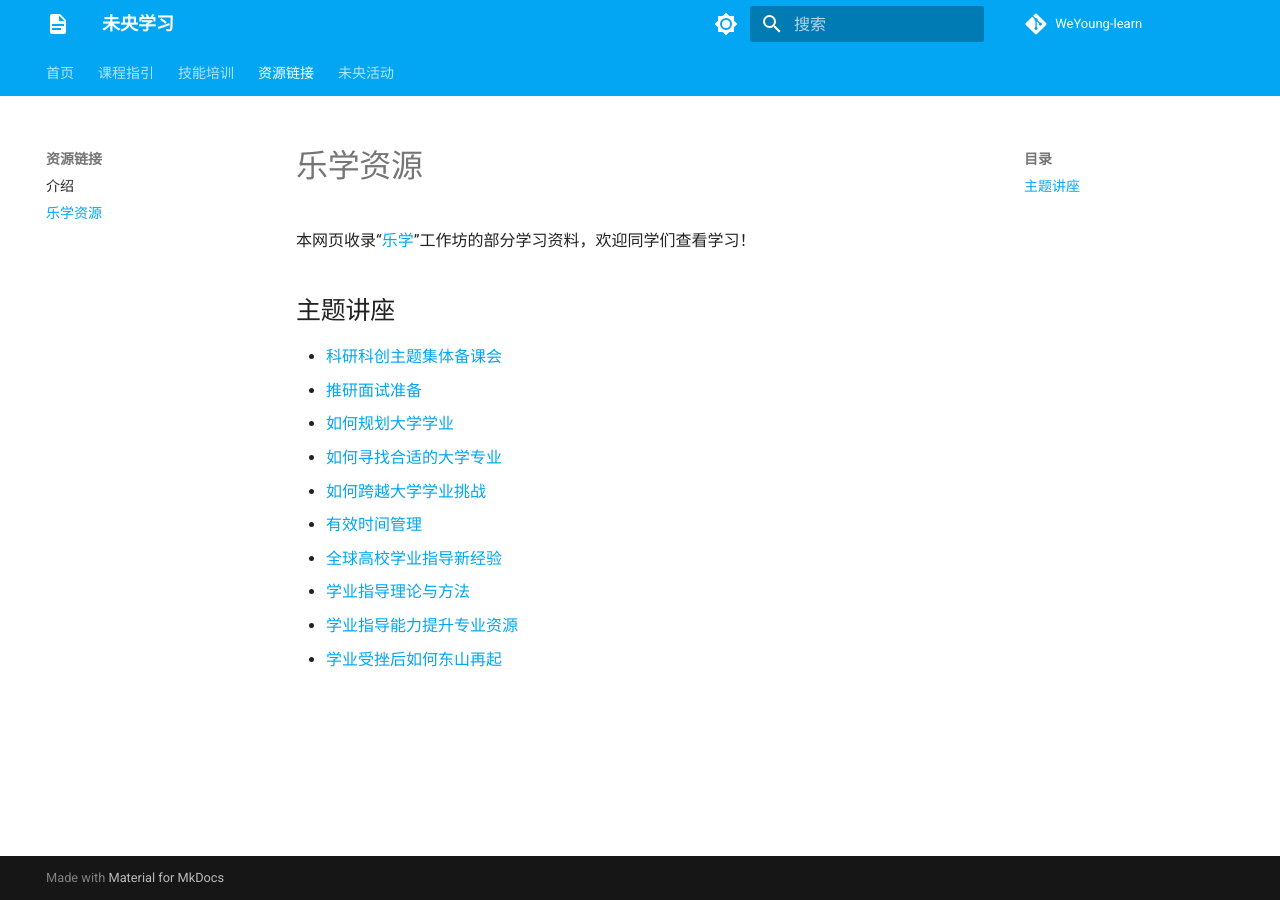
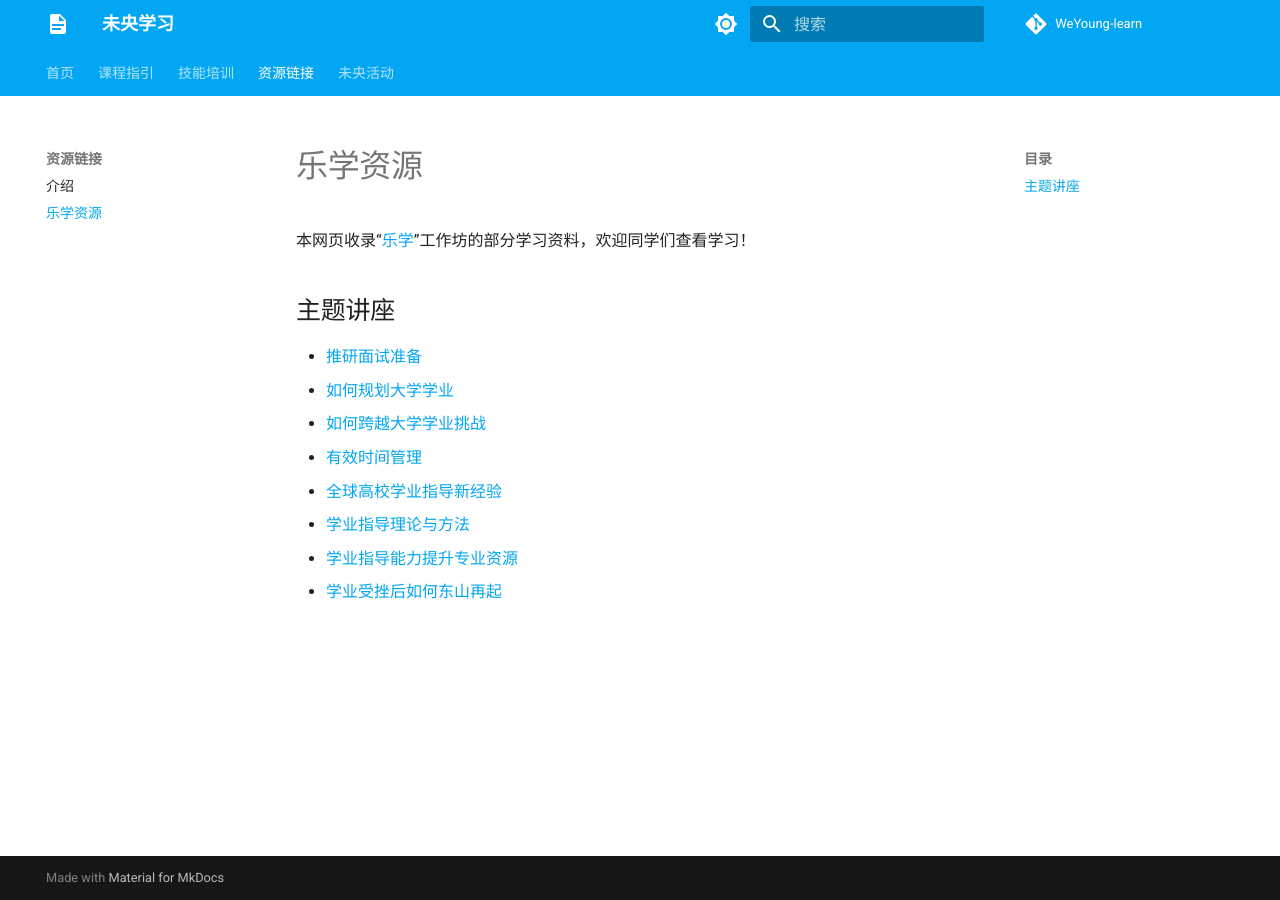
Before and after one commit to WeYoung-learn/WeYoung-learn.github.io, an MkDocs documentation site: the page built from docs/resources/lexue/index.md, in a window 1280 px wide. Built offline with MkDocs 1.6.1 and Material for MkDocs 9.7.7, drawn with Linux system fonts in a browser that asks for light colours; comment, search, counter and statistics services are not loaded.

Commit message:
2 objects of lexue deleted

```diff
--- a/docs/resources/lexue/index.md
+++ b/docs/resources/lexue/index.md
@@ -3,10 +3,8 @@
 本网页收录“[乐学](https://workshop.learning.tsinghua.edu.cn/web/index.php/materials/index)”工作坊的部分学习资料，欢迎同学们查看学习！
 
 ## 主题讲座
-* [科研科创主题集体备课会](https://cloud.tsinghua.edu.cn/d/fc10e3902ebf4fb4827f/)
 * [推研面试准备](https://cloud.tsinghua.edu.cn/f/cc3e8396830f439e84f7/)
 * [如何规划大学学业](https://cloud.tsinghua.edu.cn/f/577c33b136f7425eaa4c/)
-* [如何寻找合适的大学专业](https://cloud.tsinghua.edu.cn/f/db68fb79f1344d3080c7/)
 * [如何跨越大学学业挑战](https://cloud.tsinghua.edu.cn/f/e38785a116bb46d5bb34/)
 * [有效时间管理](https://cloud.tsinghua.edu.cn/f/fc13c7b99a9442be84b5/)
 * [全球高校学业指导新经验](https://cloud.tsinghua.edu.cn/d/a4c88b30caaa4372b1f7/)
```
